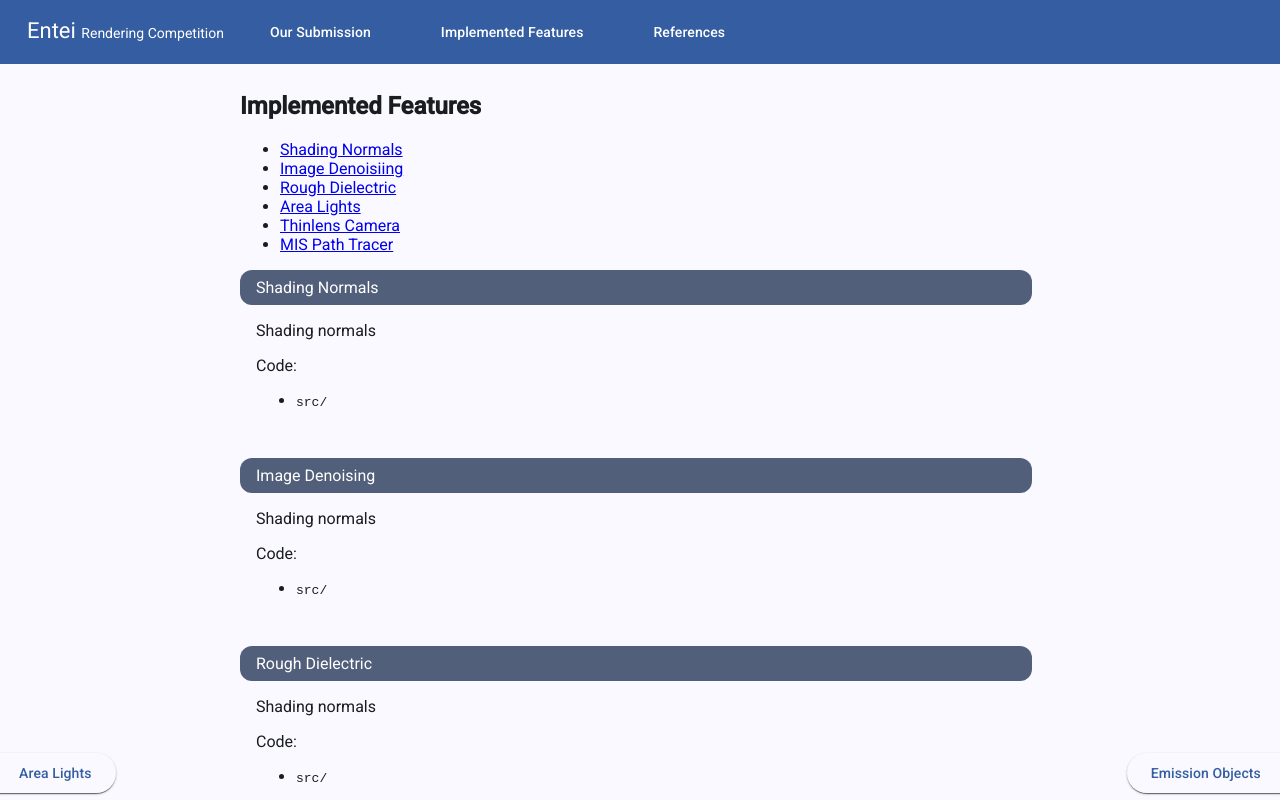
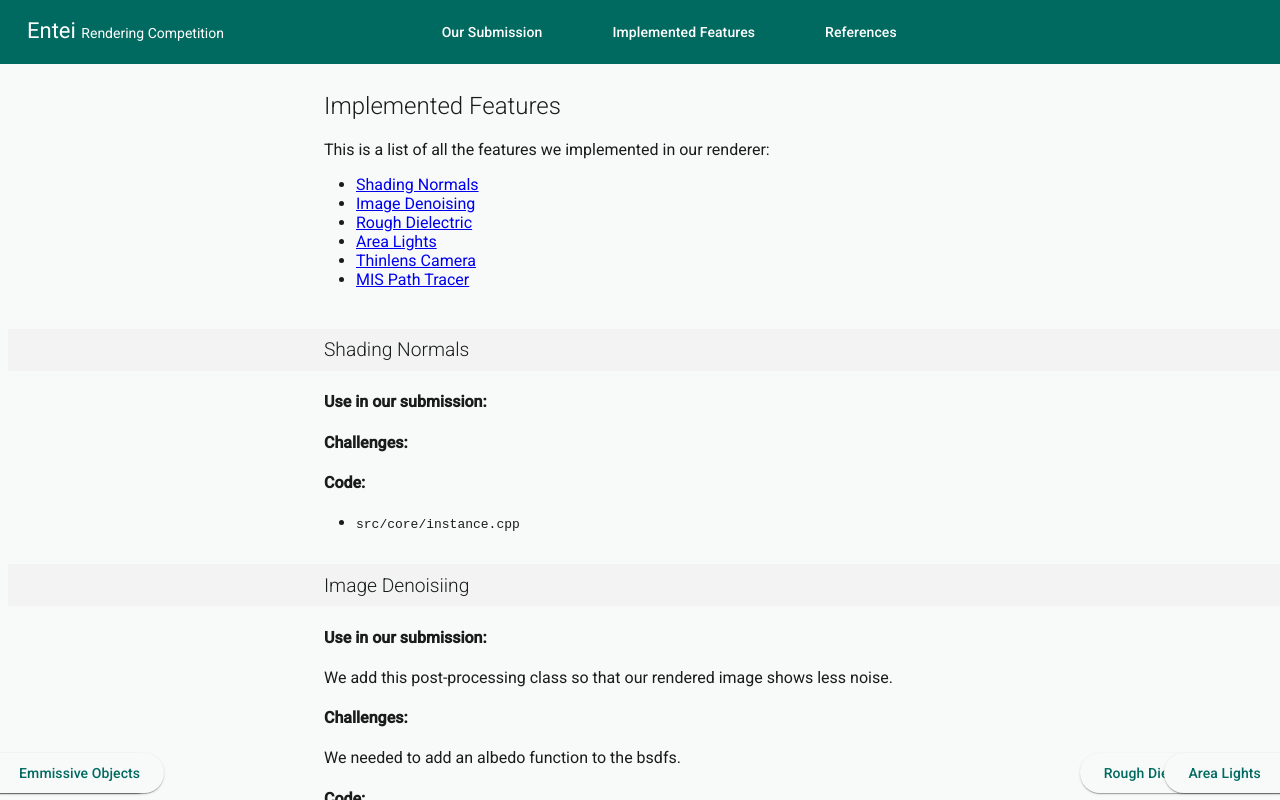
Before and after one commit to ninjafail/rendering-competition, an Angular app: page /features in a window 1280 px wide. Built offline with nearby package versions, Linux system fonts and the light colour scheme.

Commit message:
update skeleton

```diff
--- a/_theme-colors.scss
+++ b/_theme-colors.scss
@@ -4,106 +4,106 @@
 @use 'sass:map';
 @use '@angular/material' as mat;
 
-// Note: Color palettes are generated from primary: 4f77bc
+// Note: Color palettes are generated from primary: 006a60, secondary: 264653, tertiary: E76F51
 $_palettes: (
   primary: (
     0: #000000,
-    10: #001b3f,
-    20: #002f66,
-    25: #003a7a,
-    30: #154588,
-    35: #255194,
-    40: #345ea1,
-    50: #4f77bc,
-    60: #6991d8,
-    70: #84abf4,
-    80: #abc7ff,
-    90: #d7e2ff,
-    95: #ecf0ff,
-    98: #f9f9ff,
-    99: #fdfbff,
+    10: #00201c,
+    20: #003732,
+    25: #00443d,
+    30: #005048,
+    35: #005d54,
+    40: #016a60,
+    50: #2e8479,
+    60: #4c9e93,
+    70: #68b9ad,
+    80: #84d5c8,
+    90: #9ff2e4,
+    95: #b4fff2,
+    98: #e4fff9,
+    99: #f2fffb,
     100: #ffffff,
   ),
   secondary: (
     0: #000000,
-    10: #0c1b34,
-    20: #22304a,
-    25: #2e3b56,
-    30: #394762,
-    35: #45536e,
-    40: #515f7a,
-    50: #697794,
-    60: #8391af,
-    70: #9dabcb,
-    80: #b9c7e7,
-    90: #d7e2ff,
-    95: #ecf0ff,
-    98: #f9f9ff,
-    99: #fdfbff,
+    10: #001f29,
+    20: #123441,
+    25: #1f3f4c,
+    30: #2b4b58,
+    35: #375764,
+    40: #436370,
+    50: #5c7c8a,
+    60: #7595a4,
+    70: #90b0bf,
+    80: #abcbdb,
+    90: #c6e8f8,
+    95: #dff4ff,
+    98: #f3faff,
+    99: #fafcff,
     100: #ffffff,
   ),
   tertiary: (
     0: #000000,
-    10: #36003e,
-    20: #4f1855,
-    25: #5c2461,
-    30: #69306e,
-    35: #763c7a,
-    40: #834887,
-    50: #9f61a2,
-    60: #bb7abd,
-    70: #d894d9,
-    80: #f5aff6,
-    90: #ffd6fc,
-    95: #ffebfa,
-    98: #fff7fa,
+    10: #3c0700,
+    20: #621100,
+    25: #731a04,
+    30: #83260e,
+    35: #933119,
+    40: #a33d23,
+    50: #c45539,
+    60: #e56d4f,
+    70: #ff8b6e,
+    80: #ffb4a2,
+    90: #ffdad2,
+    95: #ffede9,
+    98: #fff8f6,
     99: #fffbff,
     100: #ffffff,
   ),
   neutral: (
     0: #000000,
-    10: #1a1c20,
-    20: #2f3035,
-    25: #3a3b40,
-    30: #45474c,
-    35: #515257,
-    40: #5d5e63,
-    50: #76777c,
-    60: #909096,
-    70: #aaabb1,
-    80: #c6c6cc,
-    90: #e2e2e8,
-    95: #f0f0f6,
-    98: #f9f9ff,
-    99: #fdfbff,
+    10: #181c1b,
+    20: #2d3130,
+    25: #383c3b,
+    30: #434846,
+    35: #4f5352,
+    40: #5b5f5e,
+    50: #747876,
+    60: #8e9290,
+    70: #a8acaa,
+    80: #c4c7c5,
+    90: #e0e3e1,
+    95: #eef1ef,
+    98: #f7faf8,
+    99: #fafdfb,
     100: #ffffff,
-    4: #0c0e12,
-    6: #111318,
-    12: #1e2024,
-    17: #282a2f,
-    22: #33353a,
-    24: #37393e,
-    87: #dad9e0,
-    92: #e8e7ee,
-    94: #eeedf4,
-    96: #f3f3f9,
+    4: #0b0f0e,
+    6: #101413,
+    12: #1c201f,
+    17: #272b2a,
+    22: #313634,
+    24: #363a39,
+    87: #d7dbd9,
+    92: #e5e9e7,
+    94: #ebefec,
+    96: #f1f4f2,
   ),
   neutral-variant: (
     0: #000000,
-    10: #181c24,
-    20: #2c303a,
-    25: #373b45,
-    30: #434750,
-    35: #4e525c,
-    40: #5a5e68,
-    50: #737782,
-    60: #8d909c,
-    70: #a8abb6,
-    80: #c3c6d2,
-    90: #dfe2ee,
-    95: #eef0fd,
-    98: #f9f9ff,
-    99: #fdfbff,
+    10: #131d1c,
+    20: #283230,
+    25: #333d3b,
+    30: #3e4947,
+    35: #4a5552,
+    40: #56615e,
+    50: #6e7977,
+    60: #889390,
+    70: #a2aeab,
+    80: #bec9c6,
+    90: #dae5e2,
+    95: #e8f3f0,
+    98: #f1fcf8,
+    99: #f3fffb,
     100: #ffffff,
   ),
   error: (
--- a/src/app/app.component.html
+++ b/src/app/app.component.html
@@ -1,17 +1,13 @@
 <mat-toolbar class="toolbar">
   <mat-toolbar-row class="menu">
-    <button
-      mat-icon-button
-      (click)="sidenav.toggle()"
-      style="color: white"
-      *ngIf="sidebarShown"
-    >
+    <button mat-icon-button (click)="sidenav.toggle()" style="color: white" *ngIf="sidebarShown">
       <mat-icon>menu</mat-icon>
     </button>
     <div class="title" style="color: white">
       Entei
       <span class="subtitle">Rendering Competition</span>
     </div>
+    <span class="spacer"></span>
     <ng-container *ngIf="!sidebarShown">
       <div *ngFor="let link of links" class="link-container">
         <a mat-flat-button [routerLink]="link.url" routerLinkActive="active">
@@ -27,13 +23,8 @@
 <mat-drawer-container>
   <mat-drawer #sidenav mode="over" *ngIf="sidebarShown">
     <mat-list>
-      <a
-        *ngFor="let link of links"
-        [routerLink]="link.url"
-        mat-list-item
-        (click)="sidebarShown ? sidenav.toggle() : null"
-        class="hoverable"
-      >
+      <a *ngFor="let link of links" [routerLink]="link.url" mat-list-item
+        (click)="sidebarShown ? sidenav.toggle() : null" class="hoverable">
         {{ link.name }}
       </a>
     </mat-list>
--- a/src/app/app.component.scss
+++ b/src/app/app.component.scss
@@ -1,8 +1,8 @@
 .container {
-  max-width: 50rem;
-  padding: 0.5rem;
+  padding: 0 0.5rem;
   margin: auto;
   align-self: center;
+  overflow-x: hidden;
 }
 
 .spacer {
--- a/src/app/components/section/section.component.scss
+++ b/src/app/components/section/section.component.scss
@@ -1,17 +1,17 @@
 .header {
-    background-color: var(--mat-sys-secondary);
-    width: calc(100% - 2.5em);
-    max-width: 50rem;
-    position: relative;
-    padding-block: 0.5em;
-    padding-inline: 1em;
-    text-align: left;
-    color: white;
-    border-radius: var(--mat-sys-corner-medium);
-    border-color: var(--mat-sys-secondary);
+    background-color: #f3f3f3;
+    width: 100%;
+    padding-top: 0.5em;
+    padding-bottom: 0.5em;
+    padding-left: 25%;
+    font-size: larger;
+    font-weight: 100;
 }
 
 .content {
     padding-inline: 1em;
     margin-bottom: 3rem;
+    max-width: 50%;
+    margin: auto;
+    align-self: center;
 }
--- a/src/app/features/features.component.html
+++ b/src/app/features/features.component.html
@@ -1,47 +1,70 @@
+<div class="intro">
   <h2>Implemented Features</h2>
+
+  <p>This is a list of all the features we implemented in our renderer:</p>
 
   <ul>
     <li><a href="/features#shading-normals" routerLinkActive="active">Shading Normals</a></li>
-  <li><a href="/features#image-denoising" routerLinkActive="active">Image Denoisiing</a></li>
+    <li><a href="/features#image-denoising" routerLinkActive="active">Image Denoising</a></li>
     <li><a href="/features#rough-dielectric" routerLinkActive="active">Rough Dielectric</a></li>
     <li><a href="/features#area-lights" routerLinkActive="active">Area Lights</a></li>
     <li><a href="/features#thinlens-camera" routerLinkActive="active">Thinlens Camera</a></li>
     <li><a href="/features#mis" routerLinkActive="active">MIS Path Tracer</a></li>
   </ul>
-
+</div>
 <app-section title="Shading Normals" id="shading-normals">
-  <p>Shading normals</p>
-  <p>Code:</p>
+  <h4>Use in our submission:</h4>
+  <h4>Challenges:</h4>
+  <h4>Code:</h4>
   <ul>
     <li>
-      <code>src/</code>
+      <code>src/core/instance.cpp</code>
     </li>
   </ul>
 </app-section>
 
-<app-section title="Image Denoising" id="image-denoising">
-  <p>Shading normals</p>
-  <p>Code:</p>
+<app-section title="Image Denoisiing" id="image-denoising">
+  <h4>Use in our submission:</h4>
+  <p>We add this post-processing class so that our rendered image shows less noise.</p>
+  <h4>Challenges:</h4>
+  <p>We needed to add an albedo function to the bsdfs.</p>
+  <h4>Code:</h4>
   <ul>
     <li>
-      <code>src/</code>
+      <code>src/postprocessing/denoise.cpp</code>
     </li>
   </ul>
 </app-section>
 
 <app-section title="Rough Dielectric" id="rough-dielectric">
-  <p>Shading normals</p>
-  <p>Code:</p>
+  <h4>Use in our submission:</h4>
+  <p>The glass on the table has a rough dielectric bsdf.</p>
+  <h4>Challenges:</h4>
+  <p>We had some troubles understanding the mathematical equations but were able to sort it out in the end.</p>
+
+  <app-figure firstSrc="dielectric.png" firstCaption="Dielectric Surface" secondSrc="roughdielectric.png"
+    secondCaption="Rough Dielectric Surface">
+    Effect of <i>Rough Dielectric Bsdf</i>
+  </app-figure>
+
+  <h4>Code:</h4>
   <ul>
     <li>
-      <code>src/</code>
+      <code>src/bsdfs/roughdielectric.cpp</code>
     </li>
   </ul>
 </app-section>
 
 <app-section title="Area Lights" id="area-lights">
-  <p><i>Area Lights</i> are awesome.</p>
-  <p>Code:</p>
+  <h4>Use in our submission:</h4>
+  <h4>Challenges:</h4>
+
+  <app-figure firstSrc="emission_rectangle.jpg" firstCaption="Emmissive Objects" secondSrc="area_rectangle.jpg"
+    secondCaption="Area Lights">
+    Effect of <i>Area Lights</i>
+  </app-figure>
+
+  <h4>Code:</h4>
   <ul>
     <li>
       <code>src/lights/area.cpp</code>
@@ -56,37 +79,35 @@
       <code>src/shapes/rectangle.cpp</code>
     </li>
   </ul>
-
-  <app-figure firstSrc="area_rectangle.jpg" firstCaption="Area Lights" secondSrc="emission_rectangle.jpg"
-    secondCaption="Emission Objects">
-    Effect of <i>Area Lights</i>
-  </app-figure>
-
-  <app-figure src="area_rectangle.jpg" caption="blabla">
-    Effect of <i>Area Lights</i>
-  </app-figure>
 </app-section>
 
 
 <app-section title="Thinlens Camera" id="thinlens-camera">
-  <p>Shading normals</p>
-  <p>Code:</p>
+  <h4>Use in our submission:</h4>
+  <p></p>
+  <h4>Challenges:</h4>
+  <p>We followed the PBRT book and did not encounter many problems during the implementation. The only bug we introduced
+    was that we accidentaly passed the local ray instead of the world ray.</p>
+  <h4>Code:</h4>
   <ul>
     <li>
-      <code>src/</code>
+      <code>src/cameras/thinlens.cpp</code>
     </li>
   </ul>
 </app-section>
 
 <app-section title="MIS Path Tracer" id="mis">
-  <p><i>Area Lights</i> are required</p>
-
-  <app-figure firstSrc="area_rectangle.jpg" firstCaption="Area Lights" secondSrc="emission_rectangle.jpg"
-    secondCaption="Emission Objects">
-    Effect of <i>Area Lights</i>
-  </app-figure>
-
-  <app-figure src="area_rectangle.jpg" caption="blabla">
-    Effect of <i>Area Lights</i>
-  </app-figure>
+  <h4>Use in our submission:</h4>
+  <p>To further reduce noise we implemented MIS into our renderer.</p>
+  <h4>Challenges:</h4>
+  <p>It was a bit difficult to keep track of the different probabilities and weights. We had to restructure the path
+    tracer to make it more intuitive to follow. Additionally, the introduced <code>pdf</code> member for the
+    <code>BsdfSample</code> and <code>DirectLightSample</code> posed another difficulty.
+  </p>
+  <h4>Code:</h4>
+  <ul>
+    <li>
+      <code>src/integrrators/pathtracer.cpp</code>
+    </li>
+  </ul>
 </app-section>
--- a/src/app/features/features.component.scss
+++ b/src/app/features/features.component.scss
@@ -0,0 +1,3 @@
+ul {
+    padding: 0 0 1em 2em;
+}
--- a/src/app/references/references.component.html
+++ b/src/app/references/references.component.html
@@ -1,2 +1,4 @@
-<h2>References</h2>
-fkdkdnfjan
+<div class="intro">
+    <h2>References</h2>
+    <p>fkdkdnfjan</p>
+</div>
--- a/src/app/submission/submission.component.html
+++ b/src/app/submission/submission.component.html
@@ -1,4 +1,6 @@
-<h2>Welcome to our submission to the Rendering Competition!</h2>
+<div class="intro">
+    <h2>Welcome to our submission to the Rendering Competition!</h2>
+</div>
 
 <app-section title="About Our Scene">
     <p>
--- a/src/styles.scss
+++ b/src/styles.scss
@@ -4,7 +4,7 @@
 @use '../theme-colors' as my-theme;
 
 html {
-  color-scheme: light dark;
+  color-scheme: light;
   @include mat.theme((color: (theme-type: light,
         primary: my-theme.$primary-palette,
         tertiary: my-theme.$tertiary-palette,
@@ -31,7 +31,6 @@ html,
 body {
   height: 100%;
   width: 100%;
-  overflow-x: hidden;
 }
 
 body {
@@ -48,3 +47,14 @@ app-root {
   display: block;
   height: 100%;
 }
+
+h2 {
+  font-weight: 100;
+}
+
+.intro {
+  padding: 0.5em 0;
+  max-width: 50%;
+  margin: auto;
+  align-self: center;
+}
```
Also changed, not shown: public/dielectric.png (added), public/roughdielectric.png (added), src/app/components/section/section.component.html (line endings or trailing spaces). Lines whose indentation alone changed are shown as unchanged.
